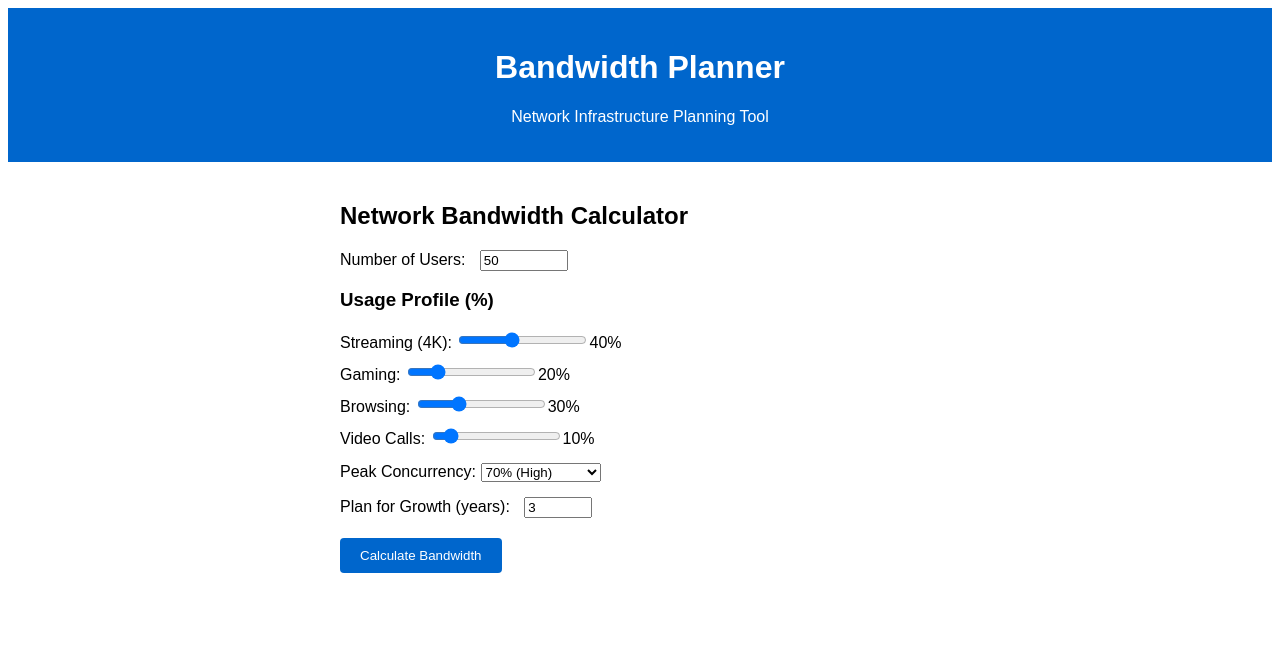
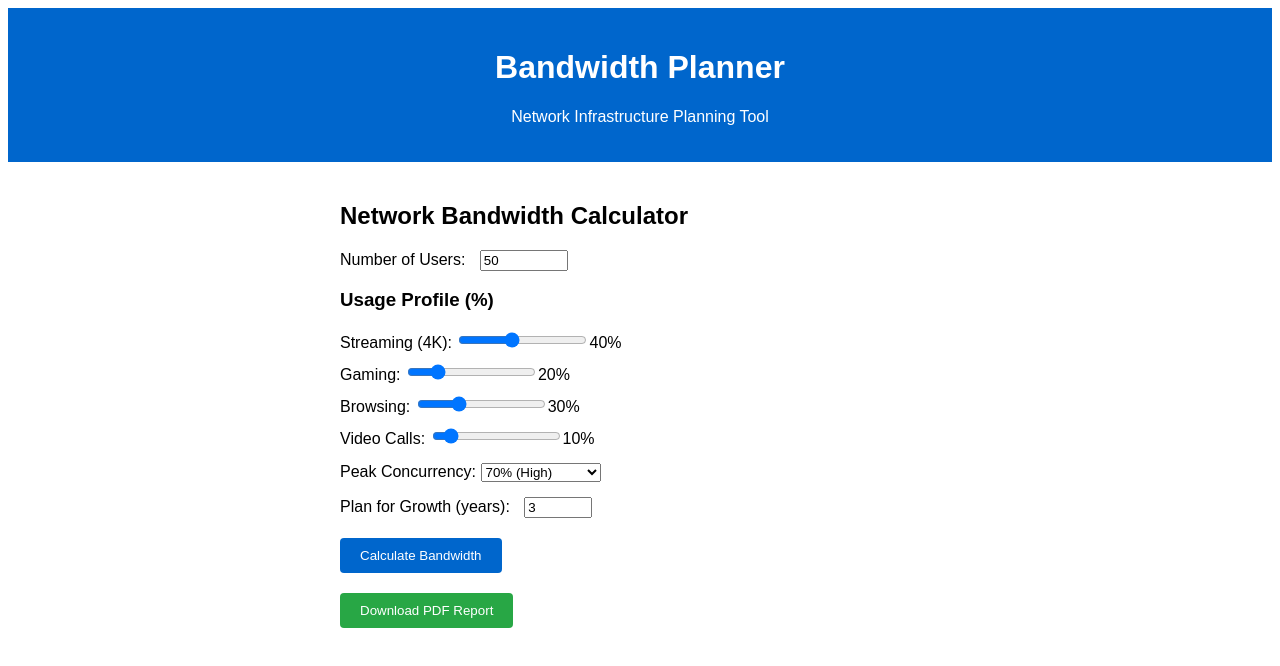
Before and after one commit to matthewkutumela/bandwidth-calculator-net-planner, a React (Create React App) app: page / in a window 1280 px wide. Shown: the top 666 px of the page. Built offline with nearby package versions, Linux system fonts and the light colour scheme.

Commit message:
feat: add PDF export functionality
- Install jspdf library
- Create pdfExport.js utility with formatted report
- Add Download PDF button to results
- Include all calculation data, infrastructure details, and costs

```diff
--- a/package.json
+++ b/package.json
@@ -25,6 +25,7 @@
     "react-scripts": "^5.0.1"
   },
   "dependencies": {
+    "jspdf": "^4.2.1",
     "react": "^19.2.4",
     "react-dom": "^19.2.4"
   },
--- a/src/components/CalculatorForm.jsx
+++ b/src/components/CalculatorForm.jsx
@@ -1,6 +1,7 @@
 import React, { useState } from 'react';
 import { calculateBandwidth } from '../calculator/engine';
 import { estimateCosts } from '../calculator/costEstimator';
+import { generatePDF } from '../utils/pdfExport';
 
 function CalculatorForm() {
   // State: where user input lives
@@ -198,6 +199,21 @@ const handleSubmit = (e) => {
 )}
         </div>
       )}
+
+      <button
+  onClick={() => generatePDF(result, inputs)}
+  style={{
+    marginTop: '20px',
+    padding: '10px 20px',
+    backgroundColor: '#28a745',
+    color: 'white',
+    border: 'none',
+    borderRadius: '4px',
+    cursor: 'pointer'
+  }}
+>
+  Download PDF Report
+</button>
     </div>
   );
 }
--- /dev/null
+++ b/src/utils/pdfExport.js
@@ -0,0 +1,79 @@
+import { jsPDF } from 'jspdf';
+
+/**
+ * Generates PDF report from calculation results
+ * @param {Object} result - Full calculation result including costs
+ * @param {Object} inputs - Original user inputs
+ */
+function generatePDF(result, inputs) {
+  const doc = new jsPDF();
+
+  // Header
+  doc.setFontSize(20);
+  doc.text('Bandwidth Planning Report', 20, 20);
+
+  doc.setFontSize(12);
+  doc.text(`Generated: ${new Date().toLocaleDateString()}`, 20, 30);
+
+  // Scenario Summary
+  doc.setFontSize(14);
+  doc.text('Scenario Summary', 20, 45);
+
+  doc.setFontSize(11);
+  doc.text(`Users: ${inputs.userCount}`, 20, 55);
+  doc.text(`Peak Concurrency: ${(inputs.peakConcurrency * 100).toFixed(0)}%`, 20, 62);
+  doc.text(`Growth Projection: ${inputs.growthYears} years`, 20, 69);
+
+  // Usage Profile
+  doc.text('Usage Profile:', 20, 79);
+  doc.text(`• Streaming: ${inputs.usageProfile.streaming}%`, 25, 86);
+  doc.text(`• Gaming: ${inputs.usageProfile.gaming}%`, 25, 93);
+  doc.text(`• Browsing: ${inputs.usageProfile.browsing}%`, 25, 100);
+  doc.text(`• Video Calls: ${inputs.usageProfile.videoCalls}%`, 25, 107);
+
+  // Bandwidth Results
+  doc.setFontSize(14);
+  doc.text('Bandwidth Requirements', 20, 122);
+
+  doc.setFontSize(11);
+  doc.text(`Base Bandwidth: ${result.baseBandwidth} Mbps`, 20, 132);
+  doc.text(`With Overhead (25%): ${result.withOverhead} Mbps`, 20, 139);
+  doc.text(`Future-Proofed: ${result.futureProofed} Mbps`, 20, 146);
+
+  // Infrastructure
+  doc.setFontSize(14);
+  doc.text('Infrastructure Recommendation', 20, 161);
+
+  doc.setFontSize(11);
+  doc.text(`Type: ${result.infrastructure.description}`, 20, 171);
+  doc.text(`Category: ${result.infrastructure.type}`, 20, 178);
+  doc.text(`Max Capacity: ${result.infrastructure.maxCapacity} Mbps`, 20, 185);
+
+  // Costs
+  if (result.costs) {
+    doc.setFontSize(14);
+    doc.text(`Cost Estimate (${result.costs.planningPeriodYears} years)`, 20, 200);
+
+    doc.setFontSize(11);
+    doc.text(`Initial Investment: R ${result.costs.initialCosts.total.toLocaleString()}`, 20, 210);
+    doc.text(`Monthly Recurring: R ${result.costs.recurringCosts.monthly}/month`, 20, 217);
+    doc.text(`Total Cost of Ownership: R ${result.costs.summary.totalCostOfOwnership.toLocaleString()}`, 20, 224);
+    doc.text(`Cost per Mbps: R ${result.costs.summary.costPerMbps}`, 20, 231);
+    doc.text(`Setup Time: ${result.costs.summary.setupTime}`, 20, 238);
+
+    // Notes
+    doc.text('Notes:', 20, 248);
+    result.costs.notes.forEach((note, index) => {
+      doc.text(`• ${note}`, 25, 255 + (index * 7));
+    });
+  }
+
+  // Footer
+  doc.setFontSize(10);
+  doc.text('Generated by Bandwidth Planner', 20, 280);
+
+  // Download
+  doc.save(`bandwidth-plan-${Date.now()}.pdf`);
+}
+
+export { generatePDF };
```
Also changed, not shown: 1 other file (tests, documents, lock files or other folders).
